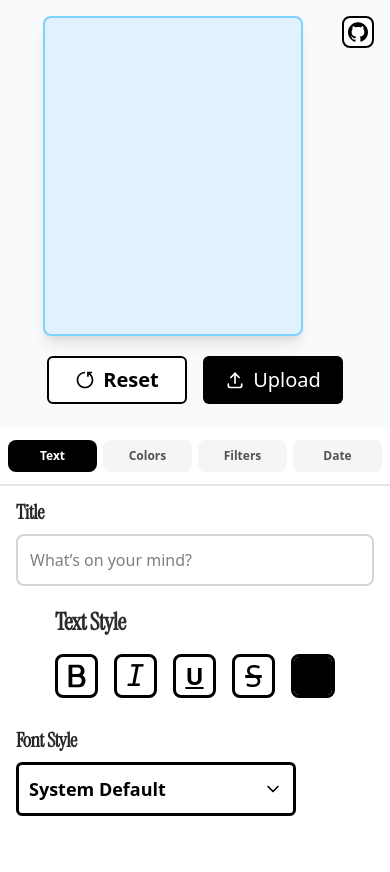
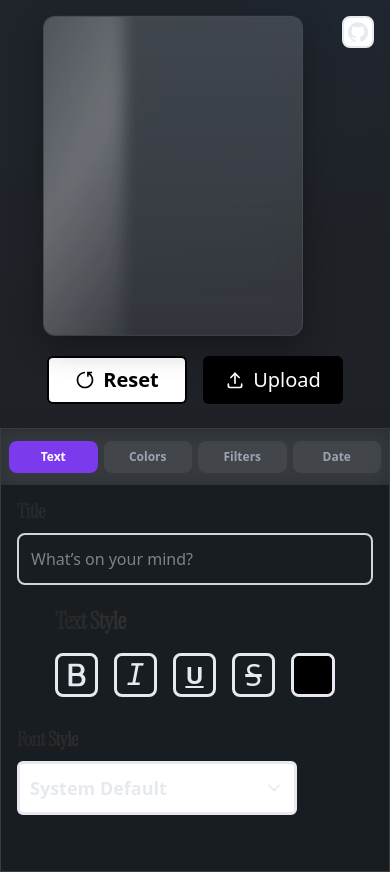
Before and after one commit to devndesigner6/retro-pic-cards, a React (Vite) app: page / in a window 390 px wide. Built offline with nearby package versions, Linux system fonts and the light colour scheme; a web font is replaced by a local one.

Commit message:
Minimal dark theme + glassmorphism: add palette tokens, glass utilities, and apply to mobile controls and preview card

```diff
--- a/src/App.css
+++ b/src/App.css
@@ -4,6 +4,86 @@
 @import "tailwindcss";
 
 
+
+/* Minimal theme tokens */
+:root {
+  --bg: #0b0f14;
+  --surface: rgba(255, 255, 255, 0.06);
+  --surface-2: rgba(255, 255, 255, 0.08);
+  --border: rgba(255, 255, 255, 0.14);
+  --text: #e6e9ef;
+  --muted: #9aa4b2;
+  --accent: #7c3aed; /* violet */
+}
+
+body {
+  background: radial-gradient(1200px 600px at 10% 10%, #0e131a 0%, transparent 40%),
+              radial-gradient(1000px 500px at 90% 0%, #0d1420 0%, transparent 45%),
+              linear-gradient(180deg, #0b0f14 0%, #0b0f14 100%);
+  color: var(--text);
+}
+
+/* Glass surfaces */
+.glass-panel {
+  background: var(--surface);
+  border: 1px solid var(--border);
+  -webkit-backdrop-filter: blur(10px) saturate(120%);
+  backdrop-filter: blur(10px) saturate(120%);
+  box-shadow: 0 8px 24px rgba(0, 0, 0, 0.25);
+}
+
+.glass {
+  position: relative;
+  border: 1px solid var(--border);
+  -webkit-backdrop-filter: blur(12px) saturate(130%);
+  backdrop-filter: blur(12px) saturate(130%);
+}
+
+.glass::before {
+  content: "";
+  position: absolute;
+  inset: 0;
+  background: linear-gradient(180deg, rgba(255,255,255,0.12), rgba(255,255,255,0.06));
+  pointer-events: none;
+}
+
+.glass-card {
+  border-radius: 0.75rem;
+  box-shadow: 0 12px 32px rgba(0, 0, 0, 0.3);
+}
+
+/* Subtle glass animations */
+@keyframes glass-float {
+  0%, 100% { transform: translateY(0); }
+  50% { transform: translateY(-4px); }
+}
+
+.float-soft {
+  animation: glass-float 6s ease-in-out infinite;
+}
+
+@keyframes sheen {
+  0% { transform: translateX(-120%); }
+  100% { transform: translateX(120%); }
+}
+
+.sheen {
+  position: relative;
+  overflow: hidden;
+}
+
+.sheen::after {
+  content: "";
+  position: absolute;
+  top: -20%;
+  bottom: -20%;
+  width: 40%;
+  left: -20%;
+  background: linear-gradient(120deg, transparent, rgba(255,255,255,0.25), transparent);
+  filter: blur(8px);
+  animation: sheen 3.5s ease-in-out infinite;
+  pointer-events: none;
+}
 
 /* fonts */
 @theme{
@@ -98,7 +178,7 @@ button:active {
     z-index: 30;
     padding-top: 8px;
     padding-bottom: 8px;
-    background: #f8fafc;
+    background: var(--surface-2);
     box-shadow: 0 4px 12px rgba(0,0,0,0.05);
   }
 
--- a/src/App.jsx
+++ b/src/App.jsx
@@ -113,9 +113,9 @@ function App() {
       <div className='flex selection:text-white selection:bg-black flex-col md:flex-row '>
 
         {/* Mobile controls (tabbed) */}
-        <div className='mobile-controls-panel md:hidden bg-white flex flex-col items-center pt-0 pb-6 gap-3 order-2'>
+        <div className='mobile-controls-panel md:hidden glass-panel flex flex-col items-center pt-0 pb-6 gap-3 order-2 text-[var(--text)]'>
 
-          <div className='flex w-full justify-center gap-1.5 px-2 sticky top-0 z-30 bg-white pb-3 pt-3 border-b-2 border-neutral-200'>
+          <div className='flex w-full justify-center gap-1.5 px-2 sticky top-0 z-30 bg-[var(--surface-2)] backdrop-blur pb-3 pt-3 border-b-[var(--border)]'>
             {[
               { key: 'text', label: 'Text' },
               { key: 'color', label: 'Colors' },
@@ -125,7 +125,7 @@ function App() {
               <button
                 key={tab.key}
                 onClick={() => setActiveTab(tab.key)}
-                className={`flex-1 py-2 rounded-lg text-xs font-bold transition-all duration-200 ${activeTab === tab.key ? 'bg-black text-white' : 'bg-neutral-100 text-neutral-600 hover:bg-neutral-200'}`}
+                className={`flex-1 py-2 rounded-lg text-xs font-bold transition-all duration-200 ${activeTab === tab.key ? 'bg-[var(--accent)] text-white' : 'bg-[rgba(255,255,255,0.06)] text-[var(--muted)] hover:bg-[rgba(255,255,255,0.12)]'}`}
               >
                 {tab.label}
               </button>
@@ -194,7 +194,7 @@ function App() {
         </div>
 
         {/* Desktop controls (unchanged) */}
-        <div className='hidden md:flex h-auto md:h-screen w-auto md:w-100 bg-neutral-100 flex-col items-center pt-15 pb-15 gap-5 order-2 md:order-1 md:overflow-y-auto no-scrollbar'>
+        <div className='hidden md:flex h-auto md:h-screen w-auto md:w-100 glass-panel flex-col items-center pt-15 pb-15 gap-5 order-2 md:order-1 md:overflow-y-auto no-scrollbar'>
 
           <div className='flex flex-col gap-2'>
             <h1 className='text-2xl bg-gradient-to-r from-neutral-800 to-neutral-600 bg-clip-text text-transparent tracking-tight' style={{fontFamily: "'Instrument Serif', serif", fontWeight: 600}}>Title</h1>
@@ -259,7 +259,7 @@ function App() {
         </div>
 
         <div className='mobile-preview md:sticky h-auto md:h-screen w-auto flex-1 flex flex-col justify-center items-center md:-mt-7 selection:text-white selection:bg-black  pt-4 pb-4 md:pb-0  order-1 md:order-2
-        bg-[radial-gradient(circle,_#e5e7eb_1px,_transparent_1px)]
+        bg-[radial-gradient(circle,_rgba(255,255,255,0.06)_1px,_transparent_1px)]
         bg-[size:10px_10px]
         '>
 
@@ -269,7 +269,7 @@ function App() {
 
             <div ref={imgBoxRef} className='inline-block mobile-preview-card'>
 
-              <div className='mobile-card w-[260px] md:w-[320px] h-[320px] md:h-[400px] bg-[#e0f2fe] m-2 md:m-6 mb-4 md:mb-10 rounded-lg shadow-lg border-2 border-[#7dd3fc] flex flex-col  hover:rotate-5 transition-all duration-400 px-4 md:px-5 pt-4 md:pt-5 pb-3 md:pb-4 overflow-hidden flex-wrap   relative
+              <div className='mobile-card glass glass-card sheen float-soft w-[260px] md:w-[320px] h-[320px] md:h-[400px] bg-[rgba(255,255,255,0.04)] m-2 md:m-6 mb-4 md:mb-10 rounded-lg border flex flex-col  hover:rotate-5 transition-all duration-400 px-4 md:px-5 pt-4 md:pt-5 pb-3 md:pb-4 overflow-hidden flex-wrap   relative
 
 
 
@@ -411,7 +411,7 @@ function App() {
 
 
                 <div className='  w-full h-8 md:h-11 flex justify-end items-end'>
-                  <p className='absolute bottom-4 right-5 mt-0 md:mt-2  text-sm text-[#777777] font-mono '>{date}</p>
+                  <p className='absolute bottom-4 right-5 mt-0 md:mt-2  text-sm text-[var(--muted)] font-mono '>{date}</p>
                 </div>
               </div>
 
```
Also changed, not shown: 1 other file (tests, documents, lock files or other folders).
